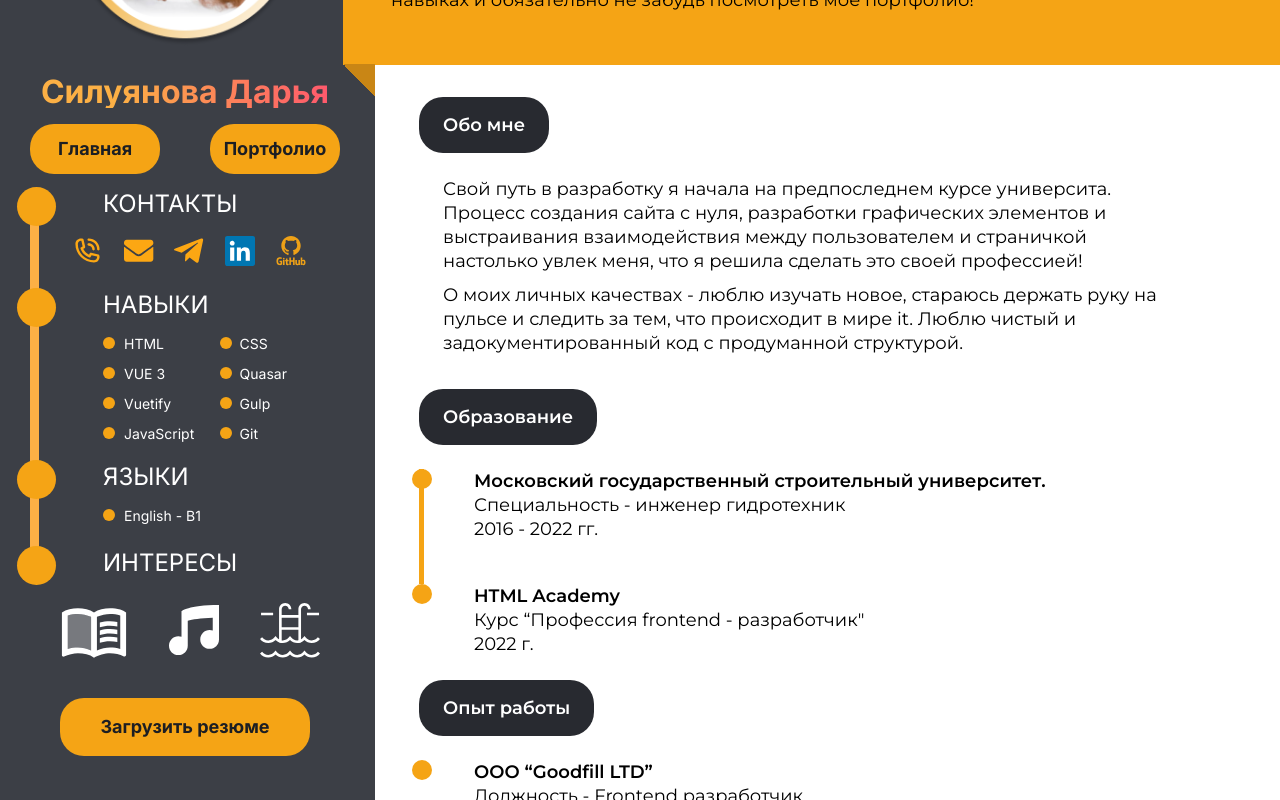
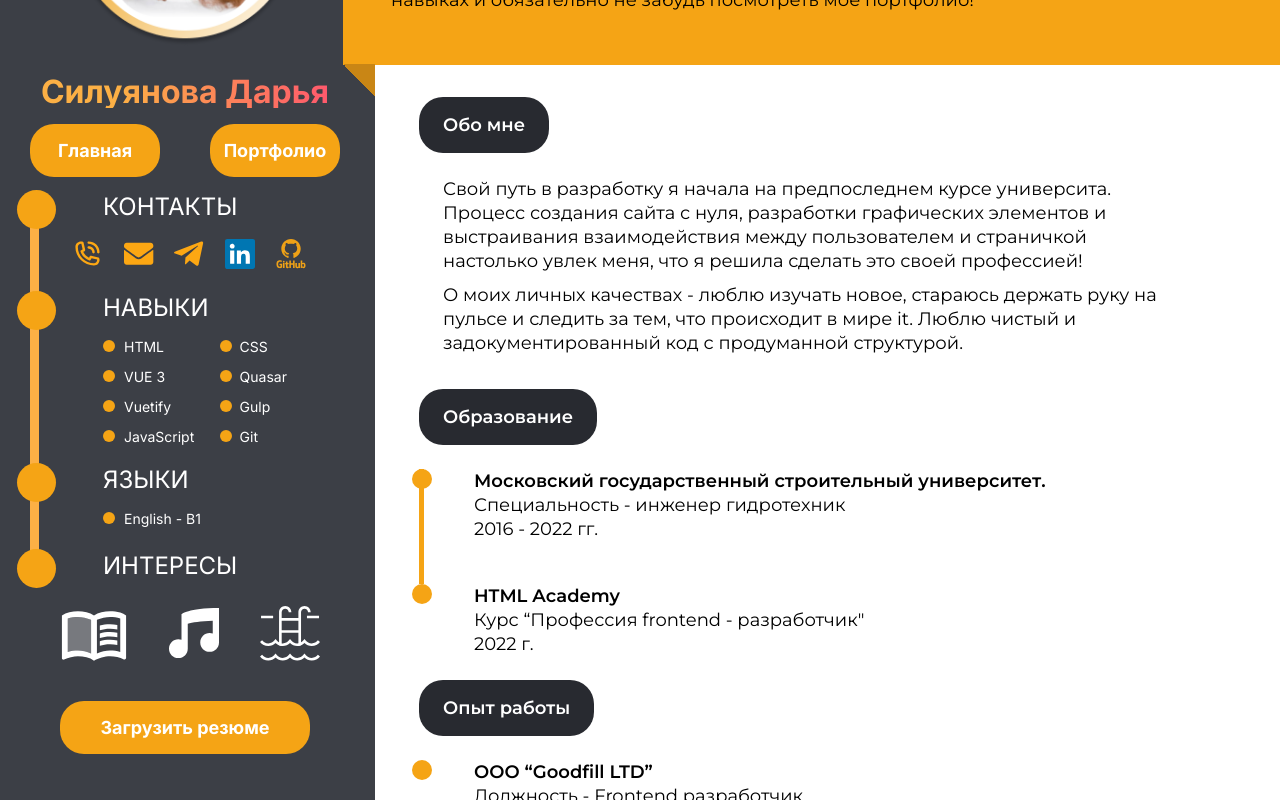
Before and after one commit to DariaSiluyanova/resume-react, a React (Create React App) app: page / in a window 1280 px wide. Shown: the part 220-1020 px from the top of the page. Built offline with nearby package versions, Linux system fonts and the light colour scheme.

Commit message:
Добавила загрузку pdf

```diff
--- a/src/components/Portfolio.jsx
+++ b/src/components/Portfolio.jsx
@@ -60,7 +60,7 @@ const dataPortfolio = [
   },
 ]
 
-const dataList = dataPortfolio.map( data => <PortfolioItem key={data.id} id={data.id} href={data.href} src2x={data.src2x} src1x={data.src1x} text={data.text}/>)
+const dataList = dataPortfolio.map( data => <PortfolioItem {...data}/>)
 
 export default function Portfolio() {
   return (
--- a/src/components/SideBar.jsx
+++ b/src/components/SideBar.jsx
@@ -19,7 +19,6 @@ const buttons = [
     text: "Портфолио",
   },
 ]
-// const btnList = buttons.map(btn => <Btn link={btn.path} text={btn.text} key={btn.id} id={btn.id}/>)
 
 export default function SideBar() {
   const [btnState, changeState] = useState(
@@ -49,19 +48,18 @@ export default function SideBar() {
     }
   }
 
-  const onButtonClick = () => {
-    const pdfUrl = "../Siluyanova_resume.pdf";
-    const link = document.createElement("a");
-    link.href = pdfUrl;
-    link.download = "Siluyanova_resume.pdf"; // specify the filename
-    document.body.appendChild(link);
-    link.click();
-    document.body.removeChild(link);
-};
+// const onButtonClick = () => {
+//   const pdfUrl = "../Siluyanova_resume.pdf";
+//   const link = document.createElement("a");
+//   link.href = pdfUrl;
+//   link.download = "Siluyanova_resume.pdf"; // specify the filename
+//   document.body.appendChild(link);
+//   link.click();
+//   document.body.removeChild(link);
+// };
 
   return (
     <div className="side-info">
-
       <motion.div initial={{opacity: 0}} animate={{opacity: 1}} exit={{opacity: 0}}>
         <header className="main-header">
           <section className="person">
@@ -77,10 +75,10 @@ export default function SideBar() {
             </div>
             <nav className="nav">
               <ul className="nav__list">
-              {btnState.content.map((btn) =>
+                { btnState.content.map((btn) =>
                   <Btn
                     click={()=>{ toggleActive(btn.id) }}
-                  active={makeActive(btn.id)}
+                    active={ makeActive(btn.id)}
                     link={btn.path}
                     text={btn.text}
                     key={btn.id}
@@ -97,9 +95,11 @@ export default function SideBar() {
           <Languages />
           <Interests />
           <div className="download">
-          <li className="nav__item link" onClick={ () => {onButtonClick()} }>
+            <a href="./" download="Siluyanova__resume.pdf">
+              <button type='button' className="nav__item btn-download">
                   Загрузить резюме
-          </li>
+              </button>
+            </a>
           </div>
         </div>
       </motion.div>
--- a/src/components/blocks/Btn.jsx
+++ b/src/components/blocks/Btn.jsx
@@ -6,9 +6,9 @@ export default function Btn({ click, active, link = "/", text, id}) {
   return (
     <motion.div initial={{opacity: 0}} animate={{opacity: 1}} exit={{opacity: 0}}>
       <Link to={ link }>
-        <li className={`nav__item ${active}`} key={ id } onClick={ click }>
+        <button type='button' className={`nav__item ${active}`} key={ id } onClick={ click }>
             { text }
-        </li>
+        </button>
       </Link>
     </motion.div>
   )
--- a/src/components/blocks/Contact.jsx
+++ b/src/components/blocks/Contact.jsx
@@ -40,7 +40,7 @@ const data = [
         alt: "github-link",
     },
 ];
-const dataList = data.map(item => <ContactItem id={item.id} key={item.id} href={item.href} src={item.src} alt={item.alt}/>)
+const dataList = data.map(item => <ContactItem {...item}/>)
 
 export default function Contact() {
   return (
--- a/src/components/blocks/Skills.jsx
+++ b/src/components/blocks/Skills.jsx
@@ -2,7 +2,7 @@ import React from 'react';
 import Title from './Title';
 const skills = ['HTML', 'CSS','VUE 3', 'Quasar', 'Vuetify', 'Gulp', 'JavaScript', 'Git'];
 const title = "Навыки";
-const skillsList = skills.map(skill => <li className="skills__item" key={skills.indexOf(skill)} >{skill}</li>);
+const skillsList = skills.map(skill => <li className="skills__item" key={skills.indexOf(skill)}>{skill}</li>);
 
 export default function Skills() {
   return (
--- a/src/scss/_reset.scss
+++ b/src/scss/_reset.scss
@@ -14,6 +14,10 @@ html, body, div, span, object, iframe, figure, h1, h2, h3, h4, h5, h6, p, blockq
   text-size-adjust: none;
 }
 
+button {
+  border: none;
+}
+
 a {
   text-decoration: none;
   color: inherit;
@@ -27,7 +31,7 @@ body{
   line-height: 1;
 }
 
-ol, ul, .link{
+ol, ul {
   list-style: none;
 }
 
--- a/src/scss/blocks/_portfolio.scss
+++ b/src/scss/blocks/_portfolio.scss
@@ -39,12 +39,12 @@
     background-color: var(--bg-color);
     margin-bottom: 1rem;
     max-width: 12.5rem;
+    transition: 0.5s;
 }
 
 .portfolio__img:hover {
     box-shadow: 0.3rem 0.3rem 1.5rem 0.5rem var(--accent-color);
     transform: translateX(0.1rem);
-    transition: 0.5s all;
 }
 
 .portfolio__info {
--- a/src/scss/blocks/_side-info.scss
+++ b/src/scss/blocks/_side-info.scss
@@ -137,6 +137,9 @@
     text-align: center;
     background-color: var(--accent-color);
     border-radius: 1.2rem;
+    color: var(--main-page-color);
+    transition: 500ms ease-in;
+    cursor: pointer;
 
     @media (max-width: $laptop) {
         font-size: 0.875rem;
@@ -144,14 +147,18 @@
     }
 }
 
+.btn-download {
+    width: 12.5rem;
+}
+
 .nav__item:hover {
     transform: scale(1.1, 1.1);
     opacity: 0.9;
-    transition: all 500ms ease;
 }
 
 .nav__item.active {
     background-color: var(--main-page-color);
+    color: var(--bg-color);
 }
 
 .contacts {
@@ -161,11 +168,6 @@
 .interests {
     border-left: 0.45rem solid transparent;
     margin-bottom: 1.5rem;
-}
-
-.icon-contacts {
-    width: 1.5rem;
-    height: 1.5rem;
 }
 
 .contacts-list {
@@ -190,6 +192,12 @@
     @media (max-width: $mobile) {
         margin: 0;
     }
+}
+
+.icon-contacts {
+    width: 1.5rem;
+    height: 1.5rem;
+    transition: 1s ease;
 }
 
 .icon-contacts:hover {
@@ -265,7 +273,3 @@
     width: 100%;
     padding: 1rem;
 }
-
-.link {
-    cursor: pointer;
-}
```
Also changed, not shown: 1 other file (tests, documents, lock files or other folders). Lines whose indentation alone changed are shown as unchanged.
